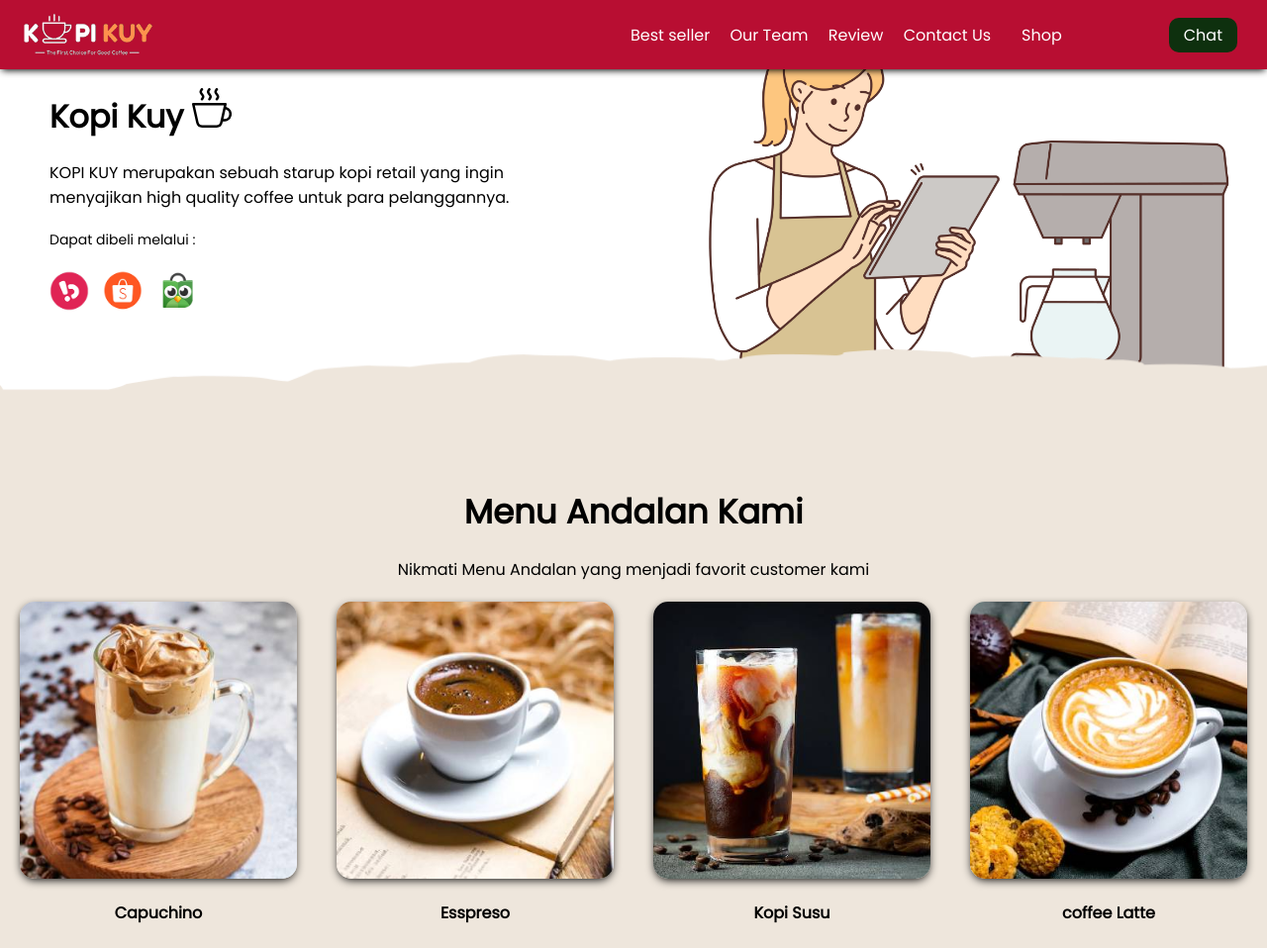
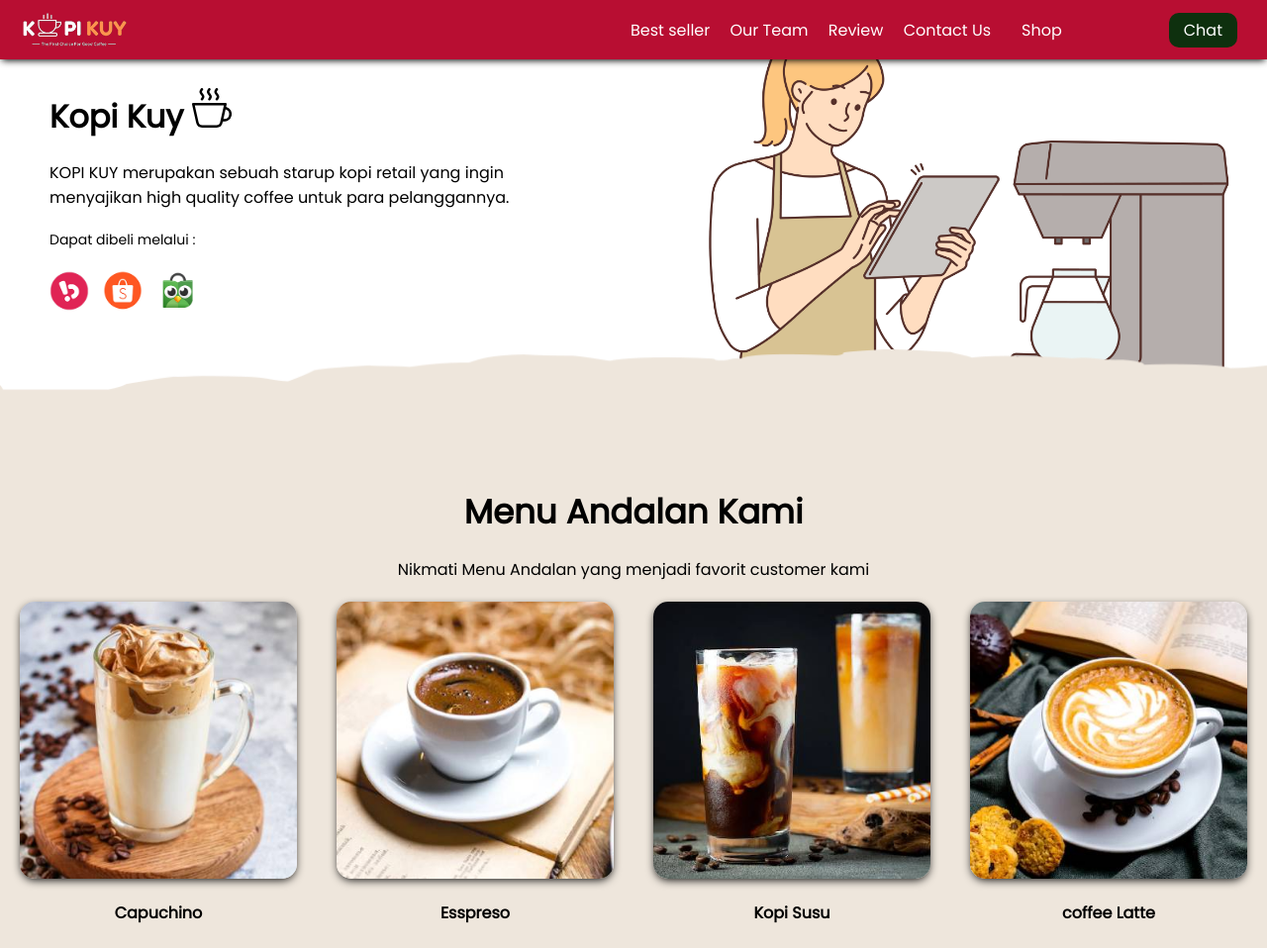
Before and after one commit to Riedolazuardi/Kopi_Kuy, a plain HTML site: page index.html in a window 1280 px wide. Shown: the top 958 px of the page at 99% size. Drawn offline with Linux system fonts and the light colour scheme.

Commit message:
height: 40px;

```diff
--- a/css/style.css
+++ b/css/style.css
@@ -117,7 +117,7 @@ section {
 
 .logo {
    /* height mengatur tinggi elemen */
-   height: 50px;
+   height: 40px;
    margin-left: 20px;
 }
 
```
